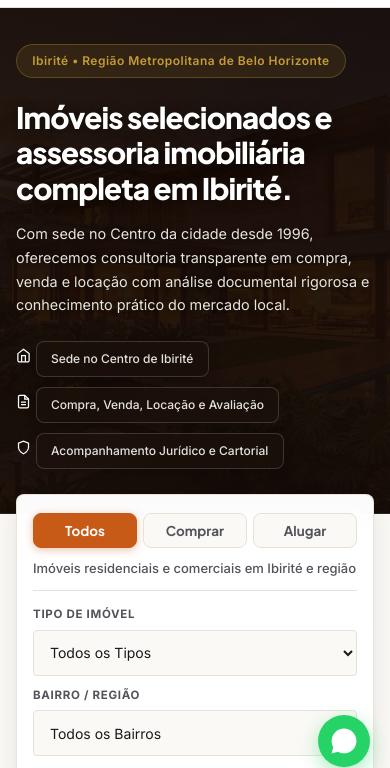
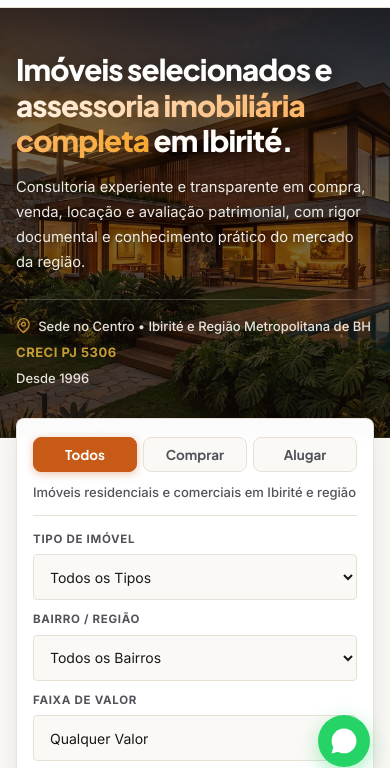
Before and after one commit to dev-victor16/carmo-imobiliaria, a website: page index.html in a window 390 px wide. Shown: the part 57-825 px from the top of the page. Drawn offline with Linux system fonts and the light colour scheme.

Commit message:
feat(hero): lighten background image, add animated shimmer effect to headline, remove cards and integrate location with CRECI

```diff
--- a/css/styles.css
+++ b/css/styles.css
@@ -400,15 +400,15 @@
    ========================================================================== */
 .hero-section {
   position: relative;
-  background-color: var(--color-secondary-dark);
+  background-color: #1a0f0a;
   background-image:
-    linear-gradient(to right, rgba(21, 11, 7, 0.94) 0%, rgba(21, 11, 7, 0.85) 48%, rgba(21, 11, 7, 0.45) 80%, rgba(21, 11, 7, 0.3) 100%),
+    linear-gradient(to right, rgba(16, 9, 6, 0.78) 0%, rgba(16, 9, 6, 0.54) 48%, rgba(16, 9, 6, 0.20) 80%, rgba(16, 9, 6, 0.08) 100%),
     url('../assets/img/hero-bg.jpg');
   background-size: cover;
-  background-position: 70% center;
+  background-position: center right;
   background-repeat: no-repeat;
   color: #FFFFFF;
-  padding: clamp(3.5rem, 7vw, 6rem) 0 clamp(3.5rem, 6vw, 5.5rem);
+  padding: clamp(3.8rem, 7vw, 6.2rem) 0 clamp(3.2rem, 5.5vw, 5.2rem);
   border-bottom: 1px solid rgba(255, 255, 255, 0.1);
   overflow: hidden;
 }
@@ -423,72 +423,81 @@
   max-width: 780px;
 }
 
-.hero-location-badge {
+.hero-headline {
+  font-size: clamp(2.15rem, 4.4vw, 3.4rem);
+  font-weight: 800;
+  color: #FFFFFF;
+  line-height: 1.16;
+  letter-spacing: -0.03em;
+  margin-bottom: 1.35rem;
+  text-shadow: 0 3px 18px rgba(0, 0, 0, 0.55);
+}
+
+.hero-headline .headline-effect {
+  position: relative;
+  display: inline;
+  background: linear-gradient(115deg, #FFF7ED 0%, #FDBA74 25%, #F59E0B 50%, #EA580C 75%, #FDBA74 100%);
+  background-size: 250% auto;
+  -webkit-background-clip: text;
+  -webkit-text-fill-color: transparent;
+  background-clip: text;
+  font-weight: 800;
+  text-shadow: none;
+  animation: shimmerGradient 7s ease-in-out infinite;
+  filter: drop-shadow(0 2px 14px rgba(245, 158, 11, 0.45));
+}
+
+@keyframes shimmerGradient {
+  0%, 100% {
+    background-position: 0% 50%;
+  }
+  50% {
+    background-position: 100% 50%;
+  }
+}
+
+.hero-subheadline {
+  font-size: clamp(1rem, 1.7vw, 1.15rem);
+  color: rgba(250, 247, 242, 0.94);
+  line-height: 1.7;
+  margin-bottom: 1.85rem;
+  max-width: 680px;
+  text-shadow: 0 2px 8px rgba(0, 0, 0, 0.5);
+}
+
+/* Linha institucional elegante e limpa (SEM cards) */
+.hero-institutional-bar {
   display: inline-flex;
   align-items: center;
-  gap: 0.5rem;
-  font-size: clamp(0.75rem, 1.4vw, 0.8125rem);
-  font-weight: 600;
-  letter-spacing: 0.04em;
-  color: var(--color-accent-gold);
-  background: rgba(198, 155, 56, 0.12);
-  border: 1px solid rgba(198, 155, 56, 0.3);
-  padding: 0.4rem 0.95rem;
-  border-radius: var(--radius-pill);
-  margin-bottom: 1.35rem;
-  backdrop-filter: blur(8px);
-  -webkit-backdrop-filter: blur(8px);
-}
-
-.hero-location-badge svg {
+  flex-wrap: wrap;
+  gap: 0.65rem 0.85rem;
+  font-size: clamp(0.78rem, 1.4vw, 0.875rem);
+  color: rgba(250, 247, 242, 0.9);
+  padding-top: 1rem;
+  border-top: 1px solid rgba(255, 255, 255, 0.2);
+}
+
+.hero-institutional-bar .inst-item {
+  display: inline-flex;
+  align-items: center;
+  gap: 0.45rem;
+  font-weight: 500;
+}
+
+.hero-institutional-bar .inst-item svg {
   color: var(--color-accent-gold);
   flex-shrink: 0;
 }
 
-.hero-headline {
-  font-size: clamp(2rem, 4.2vw, 3.25rem);
-  font-weight: 800;
-  color: #FFFFFF;
-  line-height: 1.15;
-  letter-spacing: -0.03em;
-  margin-bottom: 1.25rem;
-  text-shadow: 0 2px 14px rgba(0, 0, 0, 0.45);
-}
-
-.hero-subheadline {
-  font-size: clamp(0.95rem, 1.6vw, 1.125rem);
-  color: rgba(250, 247, 242, 0.92);
-  line-height: 1.65;
-  margin-bottom: 1.75rem;
-  max-width: 700px;
-  text-shadow: 0 1px 4px rgba(0, 0, 0, 0.4);
-}
-
-.hero-editorial-tags {
-  display: flex;
-  flex-wrap: wrap;
-  gap: 0.65rem 0.85rem;
-}
-
-.hero-editorial-tags span {
-  display: inline-flex;
-  align-items: center;
-  font-size: clamp(0.75rem, 1.4vw, 0.8125rem);
-  font-weight: 500;
-  color: rgba(255, 255, 255, 0.88);
-  background: rgba(28, 18, 12, 0.65);
-  padding: 0.45rem 0.9rem;
-  border-radius: var(--radius-sm);
-  border: 1px solid rgba(255, 255, 255, 0.16);
-  backdrop-filter: blur(8px);
-  -webkit-backdrop-filter: blur(8px);
-  box-shadow: 0 4px 12px rgba(0, 0, 0, 0.2);
-  transition: border-color var(--transition-fast), background var(--transition-fast);
-}
-
-.hero-editorial-tags span:hover {
-  border-color: rgba(226, 121, 55, 0.6);
-  background: rgba(28, 18, 12, 0.85);
+.hero-institutional-bar .inst-creci {
+  color: var(--color-accent-gold);
+  font-weight: 700;
+  letter-spacing: 0.04em;
+}
+
+.hero-institutional-bar .inst-sep {
+  color: rgba(255, 255, 255, 0.35);
+  font-size: 0.75rem;
 }
 
 /* ==========================================================================
@@ -2150,7 +2159,7 @@
 @media (max-width: 1024px) {
   .hero-section {
     background-image:
-      linear-gradient(to bottom, rgba(21, 11, 7, 0.94) 0%, rgba(21, 11, 7, 0.88) 60%, rgba(21, 11, 7, 0.75) 100%),
+      linear-gradient(to bottom, rgba(16, 9, 6, 0.78) 0%, rgba(16, 9, 6, 0.52) 55%, rgba(16, 9, 6, 0.70) 100%),
       url('../assets/img/hero-bg.jpg');
     background-position: center;
     padding: 3.5rem 0 3.5rem;
@@ -2229,35 +2238,27 @@
   }
 
   .hero-section {
-    padding: 2.25rem 0 2.75rem;
+    padding: 2.75rem 0 3rem;
     background-image:
-      linear-gradient(to bottom, rgba(21, 11, 7, 0.95) 0%, rgba(21, 11, 7, 0.92) 65%, rgba(21, 11, 7, 0.96) 100%),
+      linear-gradient(to bottom, rgba(16, 9, 6, 0.80) 0%, rgba(16, 9, 6, 0.54) 55%, rgba(16, 9, 6, 0.75) 100%),
       url('../assets/img/hero-bg.jpg');
     background-position: center top;
   }
 
-  .hero-visual-card {
-    display: none; /* Hero limpo e foco imediato no acervo e na busca */
-  }
-
   .hero-headline {
-    font-size: clamp(1.8rem, 5.5vw, 2.4rem);
+    font-size: clamp(1.85rem, 5.5vw, 2.45rem);
     line-height: 1.2;
     margin-bottom: 1rem;
   }
 
   .hero-subheadline {
-    font-size: clamp(0.9rem, 2.5vw, 1.05rem);
+    font-size: clamp(0.92rem, 2.5vw, 1.05rem);
     margin-bottom: 1.5rem;
   }
 
-  .hero-badges-strip {
-    gap: 0.5rem;
-  }
-
-  .hero-pill {
-    font-size: 0.78rem;
-    padding: 0.35rem 0.75rem;
+  .hero-institutional-bar {
+    gap: 0.5rem 0.75rem;
+    font-size: 0.8125rem;
   }
 
   /* Busca Integrada no Mobile */
@@ -2496,9 +2497,14 @@
     font-size: 1.85rem;
   }
 
-  .hero-pill {
-    width: 100%;
-    justify-content: center;
+  .hero-institutional-bar {
+    flex-direction: column;
+    align-items: flex-start;
+    gap: 0.35rem;
+  }
+
+  .hero-institutional-bar .inst-sep {
+    display: none;
   }
 
   .advanced-grid {
--- a/index.html
+++ b/index.html
@@ -139,27 +139,22 @@
     <div class="container hero-container">
       <div class="hero-editorial-wrap">
         <div class="hero-text-block">
-          <span class="hero-location-badge">Ibirité &bull; Região Metropolitana de Belo Horizonte</span>
           <h1 class="hero-headline">
-            Imóveis selecionados e assessoria imobiliária completa em Ibirité.
+            Imóveis selecionados e <span class="headline-effect">assessoria imobiliária completa</span> em Ibirité.
           </h1>
           <p class="hero-subheadline">
-            Com sede no Centro da cidade desde 1996, oferecemos consultoria transparente em compra, venda e locação com análise documental rigorosa e conhecimento prático do mercado local.
+            Consultoria experiente e transparente em compra, venda, locação e avaliação patrimonial, com rigor documental e conhecimento prático do mercado da região.
           </p>
 
-          <div class="hero-editorial-tags">
-            <div class="hero-tag-item">
-              <svg width="15" height="15" viewBox="0 0 24 24" fill="none" stroke="currentColor" stroke-width="2"><path d="M3 9l9-7 9 7v11a2 2 0 0 1-2 2H5a2 2 0 0 1-2-2z"/><polyline points="9 22 9 12 15 12 15 22"/></svg>
-              <span>Sede no Centro de Ibirité</span>
-            </div>
-            <div class="hero-tag-item">
-              <svg width="15" height="15" viewBox="0 0 24 24" fill="none" stroke="currentColor" stroke-width="2"><path d="M14 2H6a2 2 0 0 0-2 2v16a2 2 0 0 0 2 2h12a2 2 0 0 0 2-2V8z"/><polyline points="14 2 14 8 20 8"/><line x1="16" y1="13" x2="8" y2="13"/><line x1="16" y1="17" x2="8" y2="17"/></svg>
-              <span>Compra, Venda, Locação e Avaliação</span>
-            </div>
-            <div class="hero-tag-item">
-              <svg width="15" height="15" viewBox="0 0 24 24" fill="none" stroke="currentColor" stroke-width="2"><path d="M12 22s8-4 8-10V5l-8-3-8 3v7c0 6 8 10 8 10z"/></svg>
-              <span>Acompanhamento Jurídico e Cartorial</span>
-            </div>
+          <div class="hero-institutional-bar">
+            <span class="inst-item">
+              <svg width="15" height="15" viewBox="0 0 24 24" fill="none" stroke="currentColor" stroke-width="2"><path d="M21 10c0 7-9 13-9 13s-9-6-9-13a9 9 0 0 1 18 0z"/><circle cx="12" cy="10" r="3"/></svg>
+              Sede no Centro &bull; Ibirité e Região Metropolitana de BH
+            </span>
+            <span class="inst-sep">&bull;</span>
+            <span class="inst-item inst-creci">CRECI PJ 5306</span>
+            <span class="inst-sep">&bull;</span>
+            <span class="inst-item">Desde 1996</span>
           </div>
         </div>
       </div>
```
